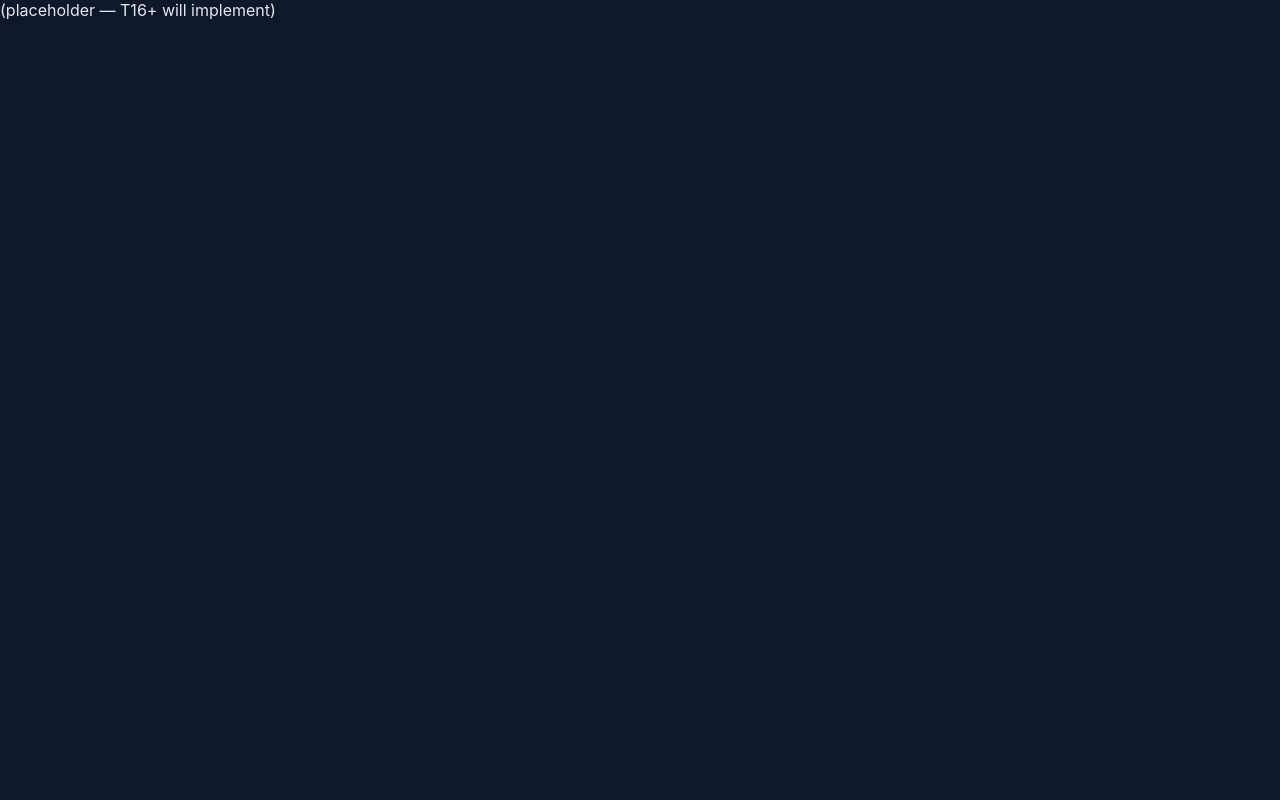
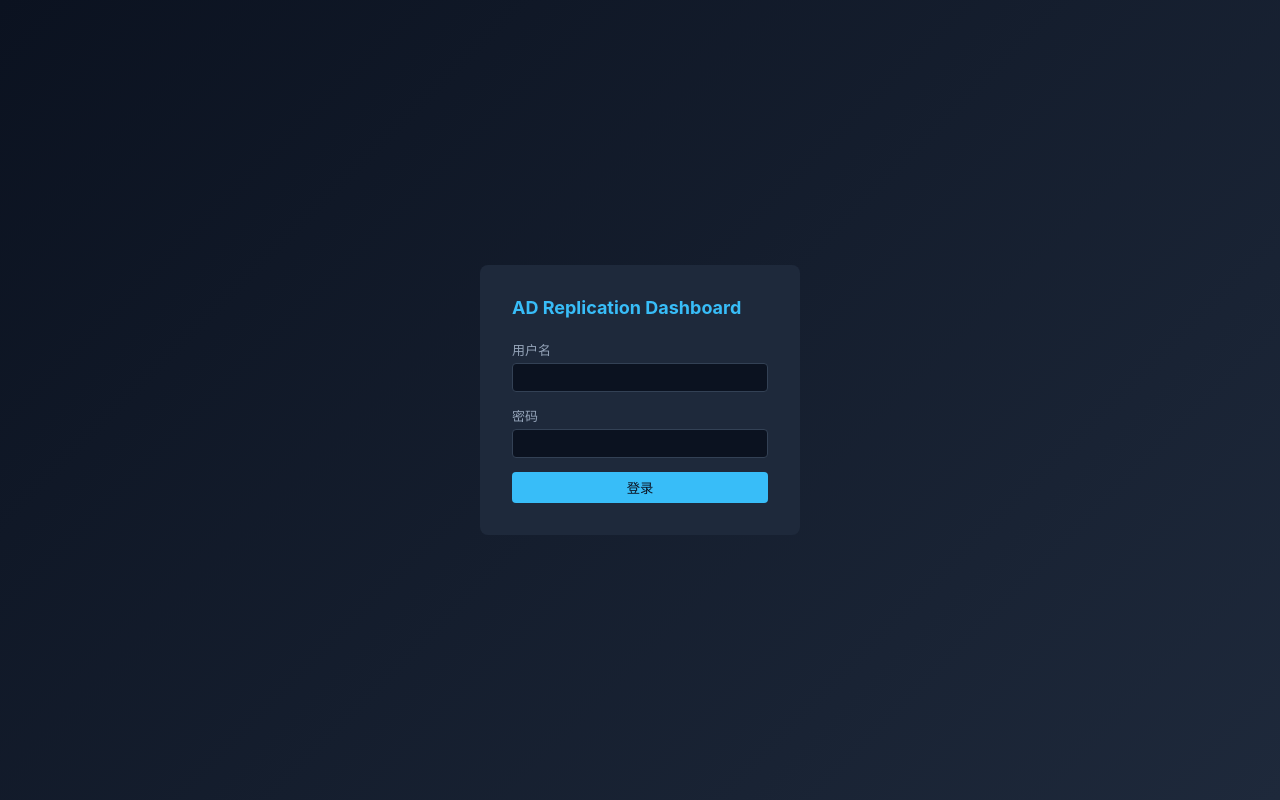
Before and after one commit to fogyisland/ADDashboard, a Vue app in the folder frontend/: page /login in a window 1280 px wide. Built offline with nearby package versions, Linux system fonts and the light colour scheme.

Commit message:
feat(frontend): auth store and login view

```diff
--- /dev/null
+++ b/frontend/src/stores/auth.js
@@ -0,0 +1,27 @@
+import { defineStore } from 'pinia';
+
+export const useAuthStore = defineStore('auth', {
+  state: () => ({
+    token: localStorage.getItem('ad_token'),
+    user: JSON.parse(localStorage.getItem('ad_user') || 'null')
+  }),
+  getters: {
+    isLoggedIn: (s) => !!s.token,
+    isAdmin: (s) => s.user?.role === 'admin'
+  },
+  actions: {
+    async login({ username, password }, apiCall) {
+      const r = await apiCall({ username, password });
+      this.token = r.data.token;
+      this.user = r.data.user;
+      localStorage.setItem('ad_token', this.token);
+      localStorage.setItem('ad_user', JSON.stringify(this.user));
+    },
+    logout() {
+      this.token = null;
+      this.user = null;
+      localStorage.removeItem('ad_token');
+      localStorage.removeItem('ad_user');
+    }
+  }
+});
--- a/frontend/src/views/DashboardView.vue
+++ b/frontend/src/views/DashboardView.vue
@@ -1,4 +1 @@
-<template><div>{{ name }} (placeholder — T16+ will implement)</div></template>
-<script setup>
-const props = defineProps({ name: String });
-</script>
+<template><div style="padding:24px">Dashboard placeholder</div></template>
--- a/frontend/src/views/LoginView.vue
+++ b/frontend/src/views/LoginView.vue
@@ -1,4 +1,50 @@
-<template><div>{{ name }} (placeholder — T16+ will implement)</div></template>
+<template>
+  <div class="login-bg">
+    <form class="login-card" @submit.prevent="onSubmit">
+      <h2>AD Replication Dashboard</h2>
+      <label>用户名 <input v-model="username" autocomplete="username" required /></label>
+      <label>密码 <input v-model="password" type="password" autocomplete="current-password" required /></label>
+      <button type="submit" :disabled="loading">{{ loading ? '登录中...' : '登录' }}</button>
+      <p v-if="error" class="err">{{ error }}</p>
+    </form>
+  </div>
+</template>
+
 <script setup>
-const props = defineProps({ name: String });
+import { ref } from 'vue';
+import { useRouter, useRoute } from 'vue-router';
+import { useAuthStore } from '../stores/auth.js';
+import api from '../api/client.js';
+
+const router = useRouter();
+const route = useRoute();
+const auth = useAuthStore();
+const username = ref('');
+const password = ref('');
+const error = ref('');
+const loading = ref(false);
+
+async function onSubmit() {
+  error.value = '';
+  loading.value = true;
+  try {
+    await auth.login({ username: username.value, password: password.value }, async (creds) => {
+      const r = await api.post('/api/auth/login', creds);
+      return { data: r.data };
+    });
+    router.push(route.query.redirect || '/');
+  } catch (e) {
+    error.value = e.response?.data?.error || '登录失败';
+  } finally {
+    loading.value = false;
+  }
+}
 </script>
+
+<style scoped>
+.login-bg { display: flex; align-items: center; justify-content: center; height: 100vh; background: linear-gradient(135deg, #0b1220, #1e293b); }
+.login-card { background: var(--panel); padding: 32px; border-radius: 8px; min-width: 320px; display: flex; flex-direction: column; gap: 14px; }
+.login-card h2 { margin: 0 0 8px; font-size: 18px; color: var(--accent); }
+label { display: flex; flex-direction: column; gap: 4px; font-size: 13px; color: var(--muted); }
+.err { color: var(--red); font-size: 13px; margin: 0; }
+</style>
```
Also changed, not shown: 1 other file (tests, documents, lock files or other folders).
